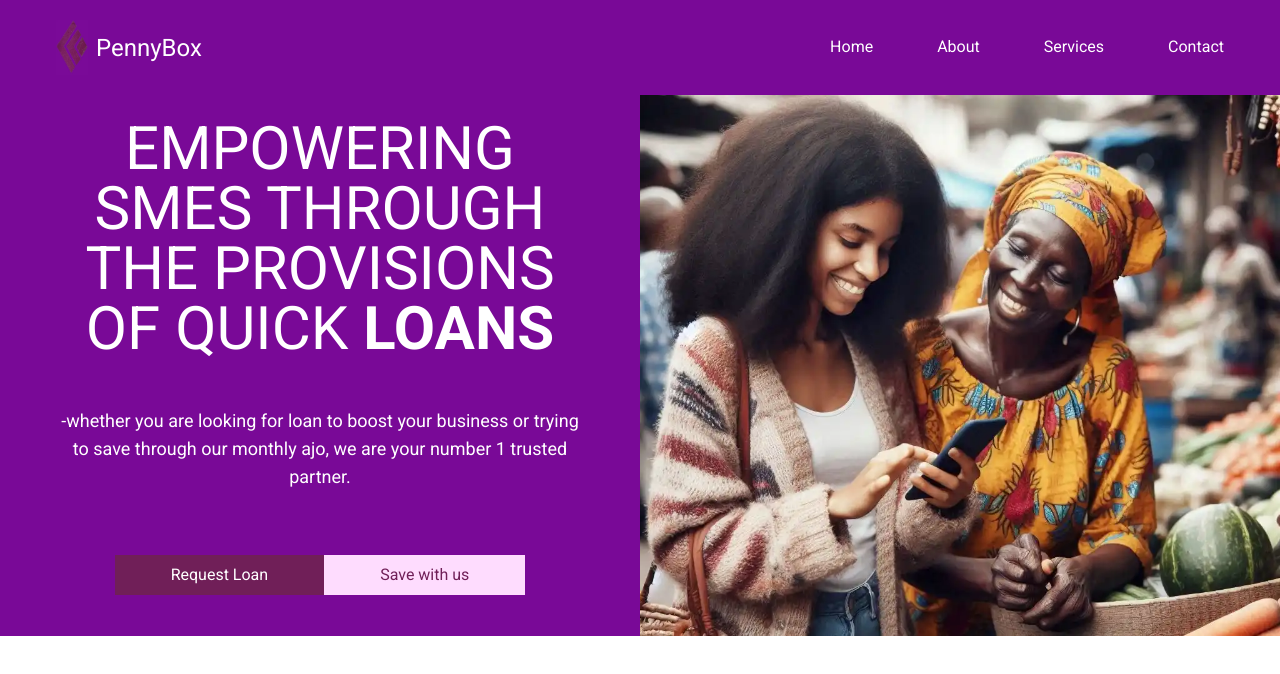
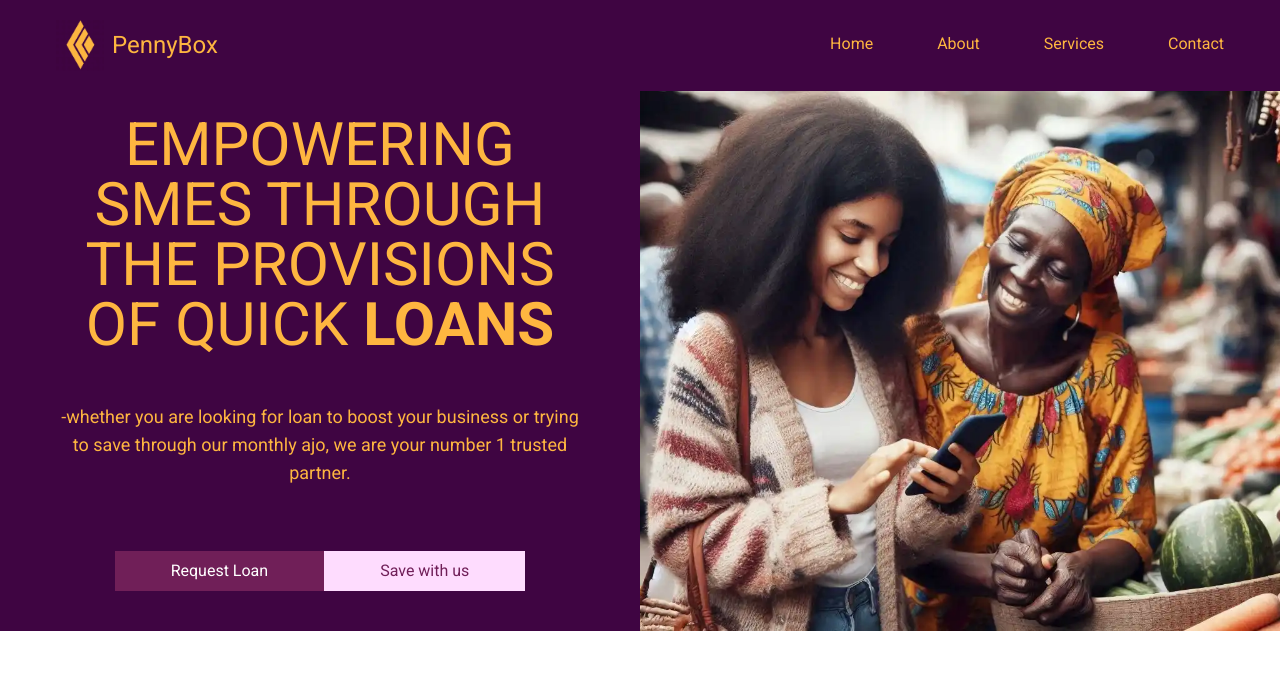
Before and after one commit to messiovo/pennybox, a React (Vite) app: page / in a window 1280 px wide. Shown: the top 674 px of the page. Built offline with nearby package versions, Linux system fonts and the light colour scheme.

Commit message:
changes made to text color and logo

```diff
--- a/src/Component/atoms/Links.jsx
+++ b/src/Component/atoms/Links.jsx
@@ -7,7 +7,7 @@ const Links = ({ text, to }) => {
     <Link
       to={to}
       key={text}
-      className="text-base text-white after:block after:w-0 after:h-[2px] after:bg-primary after:transition-all after:duration-100 hover:after:lg:w-full hover:after:w-[3.2rem]"
+      className="text-base text-sec after:block after:w-0 after:h-[2px] after:bg-primary after:transition-all after:duration-100 hover:after:lg:w-full hover:after:w-[3.2rem]"
       onClick={() => {
         setIsMobile(!isMobile);
       }}
--- a/src/Component/molecules/Hero.jsx
+++ b/src/Component/molecules/Hero.jsx
@@ -7,7 +7,7 @@ const Hero = () => {
   return (
     <>
       <Nav />
-      <section className="flex justify-between lg:flex-row flex-col-reverse bg-medium text-white bg-primary">
+      <section className="flex justify-between lg:flex-row flex-col-reverse bg-medium text-sec bg-primary">
         <div className="lg:w-2/4  w-full lg:px-14 px-5">
             <div className="flex flex-col items-center lg:gap-6 gap-3">
                 <h1 className="lg:text-6xl text-2xl text-center lg:py-6 py-3">EMPOWERING SMES THROUGH THE PROVISIONS OF QUICK <b>LOANS </b></h1>
--- a/src/Component/molecules/Nav.jsx
+++ b/src/Component/molecules/Nav.jsx
@@ -1,5 +1,5 @@
 import React, { useState } from "react";
-import logo from "../images/logo.webp"
+import logo from "../images/logoyellow.png"
 import { Links} from "../atoms";
 
 
@@ -30,14 +30,14 @@ const Nav = () => {
   return (
     <div className="px-5 lg:px-14 py-5 flex items-center justify-between w-full  z-20 bg-primary">
         <div className="flex items-center justify-between gap-2 lg:pt-0 pt-3">
-            <img src={logo} alt="logo" className="lg:w-[2rem] w-[1.5rem]" />
-        <h1 className="text-white lg:text-2xl text-lg">PennyBox</h1>
+            <img src={logo} alt="logo" className="lg:w-[3rem] w-[2rem]" />
+        <h1 className="text-sec lg:text-2xl text-lg">PennyBox</h1>
         </div>
 
       <div
         className={`${
           !isMobile ? `translate-y-0` : `translate-y-full `
-        } lg:scale-y-100 z-20 flex lg:flex-row flex-col  lg:gap-12 gap-20 lg:px-0 px-12 lg:py-0 py-12 lg:relative lg:w-auto w-full lg:h-auto  h-screen fixed  top-[5rem]  lg:inset-auto inset-0 lg:overflow-y-hidden overflow-y-visible bg-primary text-center transition-transform duration-700 ease-in`}
+        } lg:scale-y-100 z-20 flex lg:flex-row flex-col  lg:gap-12 gap-20 lg:px-0 px-12 lg:py-0 py-12 lg:relative lg:w-auto w-full lg:h-auto  h-screen fixed  top-[]  lg:inset-auto inset-0 lg:overflow-y-hidden overflow-y-visible bg-primary text-center transition-transform duration-700 ease-in`}
         onBlur={() => {
           setIsMobile(false);
         }}
--- a/tailwind.config.js
+++ b/tailwind.config.js
@@ -7,9 +7,10 @@ export default {
   theme: {
     extend: {
       colors: {
-        primary: "#790997",
+        primary: "#3f0542",
         light:"#FEDCFE",
         dark:"#701F58",
+        sec:"#feb640",
       }
     },
   },
```
Also changed, not shown: src/Component/images/logo.webp (deleted), src/Component/images/logoyellow.png (added).
